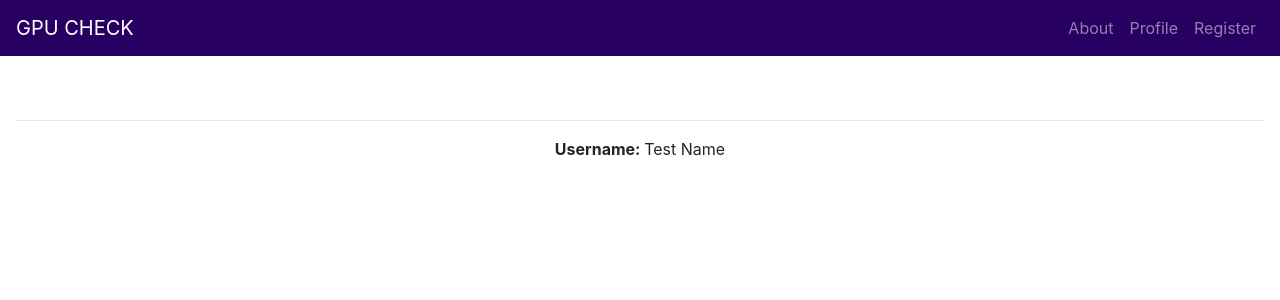
After one commit to Code-Institute-Submissions/Gerard-Mc-milestone_3.1_JulResub, a Flask app: page /profile in a window 1280 px wide. The commit adds this page. Shown: the top 300 px of the page. Run offline with Flask 2, Linux system fonts and the light colour scheme; some libraries are stand-ins or nearby versions.

Commit message:
Add profile HTML, view & route. Add & style flash messages

```diff
--- a/app.py
+++ b/app.py
@@ -35,8 +35,17 @@ def register():
             "password": generate_password_hash(request.form.get("password"))
         }
         mongo.db.users.insert_one(new_user)
+        username = new_user['name']
+        flash(f"Welcome {username}")
         session["user"] = request.form.get("username").lower()
+        return render_template("profile.html", username=username)
+
     return render_template("register.html")
+
+
+@app.route("/profile", methods=["GET", "POST"])
+def profile():
+    return render_template("profile.html")
 
 
 if __name__ == "__main__":
--- a/static/css/base.css
+++ b/static/css/base.css
@@ -23,3 +23,11 @@
     border-width: 1px !important;
     border-color: rgba(40, 0, 97, 0.57) !important;
 }
+
+.font-bold{
+    font-weight: bold;
+}
+
+.border-radius-5px{
+    border-radius: 5px;
+}
--- a/templates/base.html
+++ b/templates/base.html
@@ -25,7 +25,7 @@
                     <a class="nav-link" href="#">About</a>
                 </li>
                 <li class="nav-item">
-                    <a class="nav-link" href="#">Profile</a>
+                    <a class="nav-link" href="{{ url_for('profile') }}">Profile</a>
                 </li>
                 <li class="nav-item">
                     <a class="nav-link" href="{{ url_for('register') }}">Register</a>
@@ -34,6 +34,16 @@
         </div>
     </nav>
 
+    <section class="row d-flex justify-content-center mt-5">
+        {% with messages = get_flashed_messages() %}
+        {% if messages %}
+        {% for message in messages%}
+        <h4 class="bg-navy text-center color-white font-bold px-3 py-2 border-radius-5px">{{ message }}</h4>
+        {% endfor %}
+        {% endif %}
+        {% endwith %}
+    </section>
+
     {% block content %}
     {% endblock %}
 
--- /dev/null
+++ b/templates/profile.html
@@ -0,0 +1,14 @@
+{% extends "base.html" %}
+{% block content %}
+
+
+<section class="container-fluid col-12 text-center">
+    <hr>
+    {% if username %}
+    <p><strong>Username: </strong> {{ username }}</p>
+    {% else %}
+    <p><strong>Username: </strong> Test Name</p>
+    {% endif %}
+</section>
+
+{% endblock %}
```
